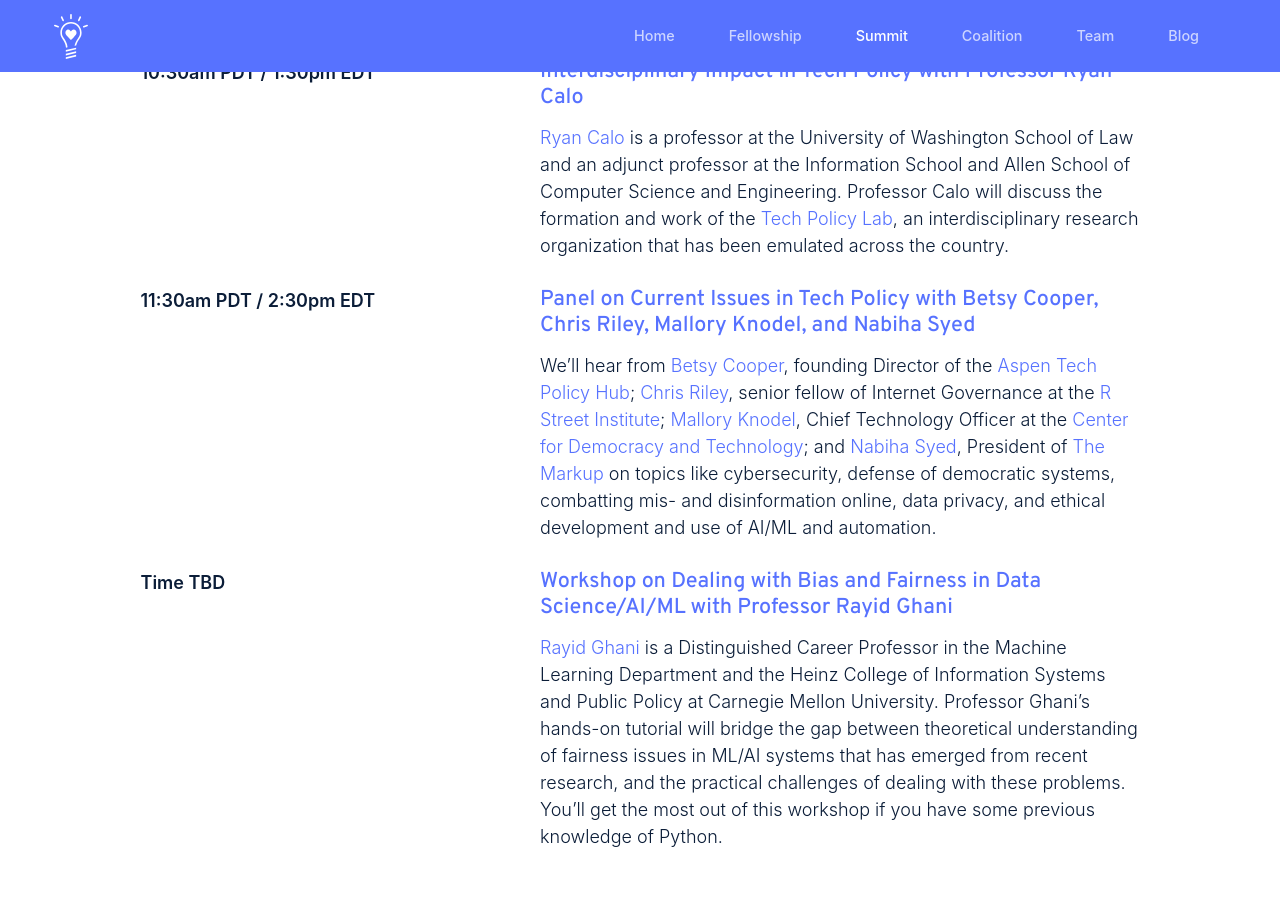
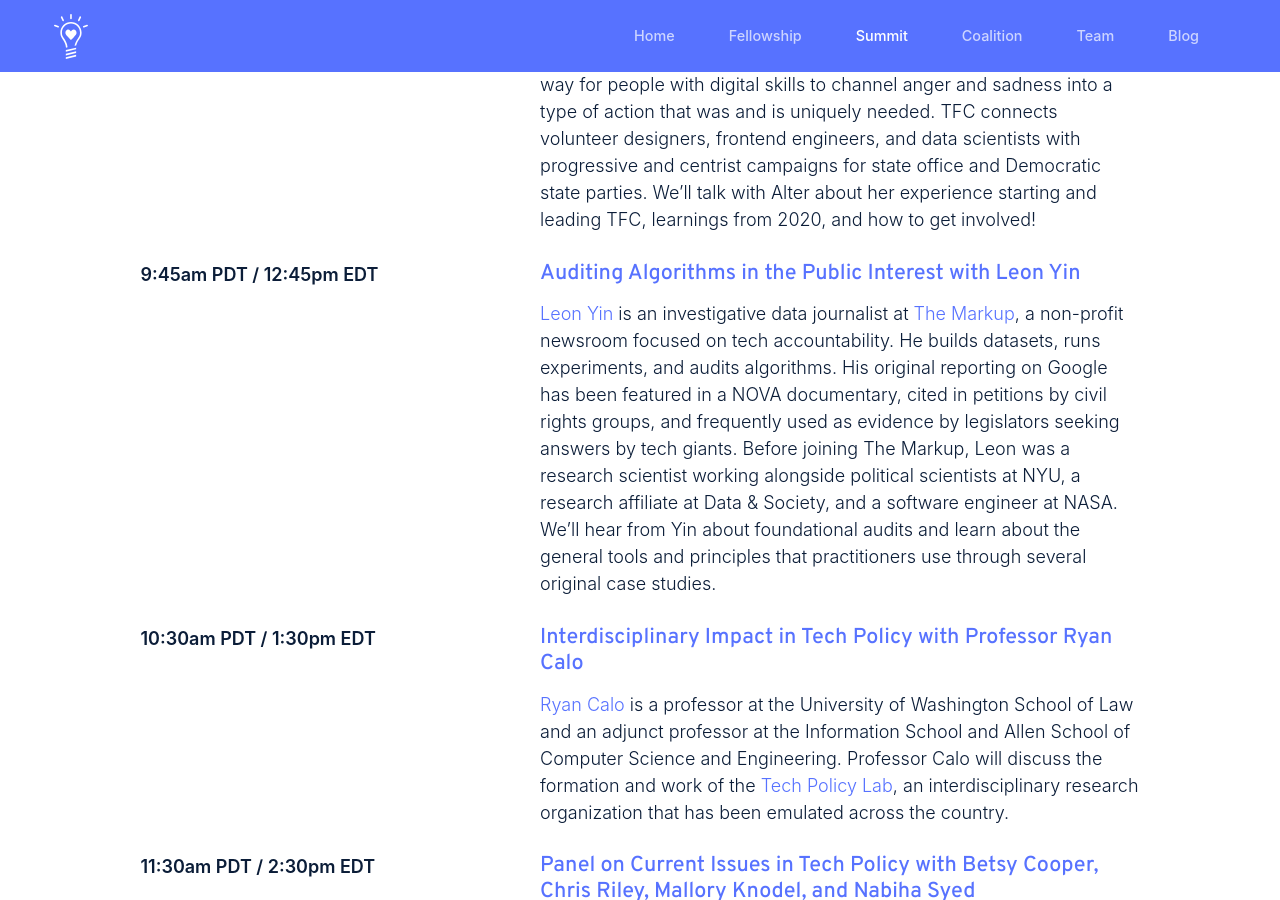
Before and after one commit to impact-labs/impact-labs.github.io, a Jekyll site: the page built from pages/summit.html, in a window 1280 px wide and 900 px high, scrolled down 2601 px. Built offline with Jekyll 4.4.1, drawn with Linux system fonts in a browser that asks for light colours; some of the changed text lies outside the part shown.

Commit message:
Update summit_2021_sessions.yaml
Add Civic Tech Panel, Leon Yin talk, and edits

```diff
--- a/_data/summit_2021_sessions.yaml
+++ b/_data/summit_2021_sessions.yaml
@@ -15,25 +15,31 @@
     - time: 4pm PDT / 7pm EDT
       title: Breaking into Civic Tech with Utah CDO Rachel Stone
       description: Rachel Stone is the state of Utah’s first-ever Chief Data Officer. We’ll hear about her journey from political science student to state government official and how to get started in the world of civic technology.
+    - time: 5pm PDT / 8pm EDT
+      title: Civic Tech Opportunities Panel
+      description: Join us for a panel and breakout sessions with representatives from civic tech programs Coding it Forward, Bluebonnet Data, and the Day One Project. If you’re interested in working in civic tech, this session is a great way to learn about these programs’ past projects, insights from working in civic tech, and opportunities to get involved in the field!
 
 - dateline: Friday, August 13
   sessions:
     - time: 9am PDT / 12pm EDT
       title: Q & A with Jessica Alter, Co-founder of Tech for Campaigns
       description: Jessica Alter, now VP of Business Development at Figma, founded <a href="https://www.techforcampaigns.org/">Tech for Campaigns</a> in the wake of the 2016 presidential election as a way for people with digital skills to channel anger and sadness into a type of action that was and is uniquely needed. TFC connects volunteer designers, frontend engineers, and data scientists with progressive and centrist campaigns for state office and Democratic state parties. We’ll talk with Alter about her experience starting and leading TFC, learnings from 2020, and how to get involved!
+    - time: 9:45am PDT / 12:45pm EDT
+      title: Auditing Algorithms in the Public Interest with Leon Yin
+      description: <a href="https://themarkup.org/people/leon-yin">Leon Yin</a> is an investigative data journalist at <a href="https://themarkup.org/">The Markup</a>, a non-profit newsroom focused on tech accountability. He builds datasets, runs experiments, and audits algorithms. His original reporting on Google has been featured in a NOVA documentary, cited in petitions by civil rights groups, and frequently used as evidence by legislators seeking answers by tech giants. Before joining The Markup, Leon was a research scientist working alongside political scientists at NYU, a research affiliate at Data & Society, and a software engineer at NASA. We’ll hear from Yin about foundational audits and learn about the general tools and principles that practitioners use through several original case studies.
     - time: 10:30am PDT / 1:30pm EDT
       title: Interdisciplinary Impact in Tech Policy with Professor Ryan Calo
       description: <a href="https://www.law.uw.edu/directory/faculty/calo-ryan">Ryan Calo</a> is a professor at the University of Washington School of Law and an adjunct professor at the Information School and Allen School of Computer Science and Engineering. Professor Calo will discuss the formation and work of the <a href="https://techpolicylab.uw.edu/">Tech Policy Lab</a>, an interdisciplinary research organization that has been emulated across the country.
     - time: 11:30am PDT / 2:30pm EDT
       title: Panel on Current Issues in Tech Policy with Betsy Cooper, Chris Riley, Mallory Knodel, and Nabiha Syed
       description: We’ll hear from <a href="https://www.aspeninstitute.org/our-people/betsy-cooper/">Betsy Cooper</a>, founding Director of the <a href="https://www.aspentechpolicyhub.org/">Aspen Tech Policy Hub</a>; <a href="https://www.rstreet.org/team/chris-riley/">Chris Riley</a>, senior fellow of Internet Governance at the <a href="https://www.rstreet.org/">R Street Institute</a>; <a href="https://cdt.org/staff/mallory-knodel/">Mallory Knodel</a>, Chief Technology Officer at the <a href="https://cdt.org/">Center for Democracy and Technology</a>; and <a href="https://themarkup.org/people/nabiha-syed">Nabiha Syed</a>, President of <a href="https://themarkup.org/">The Markup</a> on topics like cybersecurity, defense of democratic systems, combatting mis- and disinformation online, data privacy, and ethical development and use of AI/ML and automation.
-    - time: Time TBD
-      title: Workshop on Dealing with Bias and Fairness in Data Science/AI/ML with Professor Rayid Ghani
-      description: <a href="https://www.heinz.cmu.edu/faculty-research/profiles/ghani-rayid">Rayid Ghani</a> is a Distinguished Career Professor in the Machine Learning Department and the Heinz College of Information Systems and Public Policy at Carnegie Mellon University. Professor Ghani’s hands-on tutorial will bridge the gap between theoretical understanding of fairness issues in ML/AI systems that has emerged from recent research, and the practical challenges of dealing with these problems. You’ll get the most out of this workshop if you have some previous knowledge of Python.
+    - time: 12:30pm PDT / 3:30pm EDT
+      title: Workshop on Dealing with Bias and Fairness in Data Science/AI/ML
+      description: Tackling issues of bias and fairness when building and deploying machine learning and data science systems has received increased attention from the research community in recent years, yet most of the research has focused on theoretical aspects with a very limited set of application areas and data sets. This tutorial will focus on practical training materials and methodologies to follow when building ML/data science systems that are fair and equitable for people that are affected by them. This tutorial was developed by Professor <a href="https://www.heinz.cmu.edu/faculty-research/profiles/ghani-rayid">Rayid Ghani</a>, Pedro Saleiro, and <a href="https://www.cs.cmu.edu/directory/krodolfa">Kit T. Rodolfa</a>.
 
 - dateline: Saturday, August 14
   sessions:
-    - time: Morning
+    - time: 11am PDT / 2pm EDT
       title: Participant-led “TED Talks”
       description: Some of our amazing summit participants will share their expertise on various topics, from their academic research, to independent passion projects, to just-for-fun hobbies!
     - time: Afternoon
```
